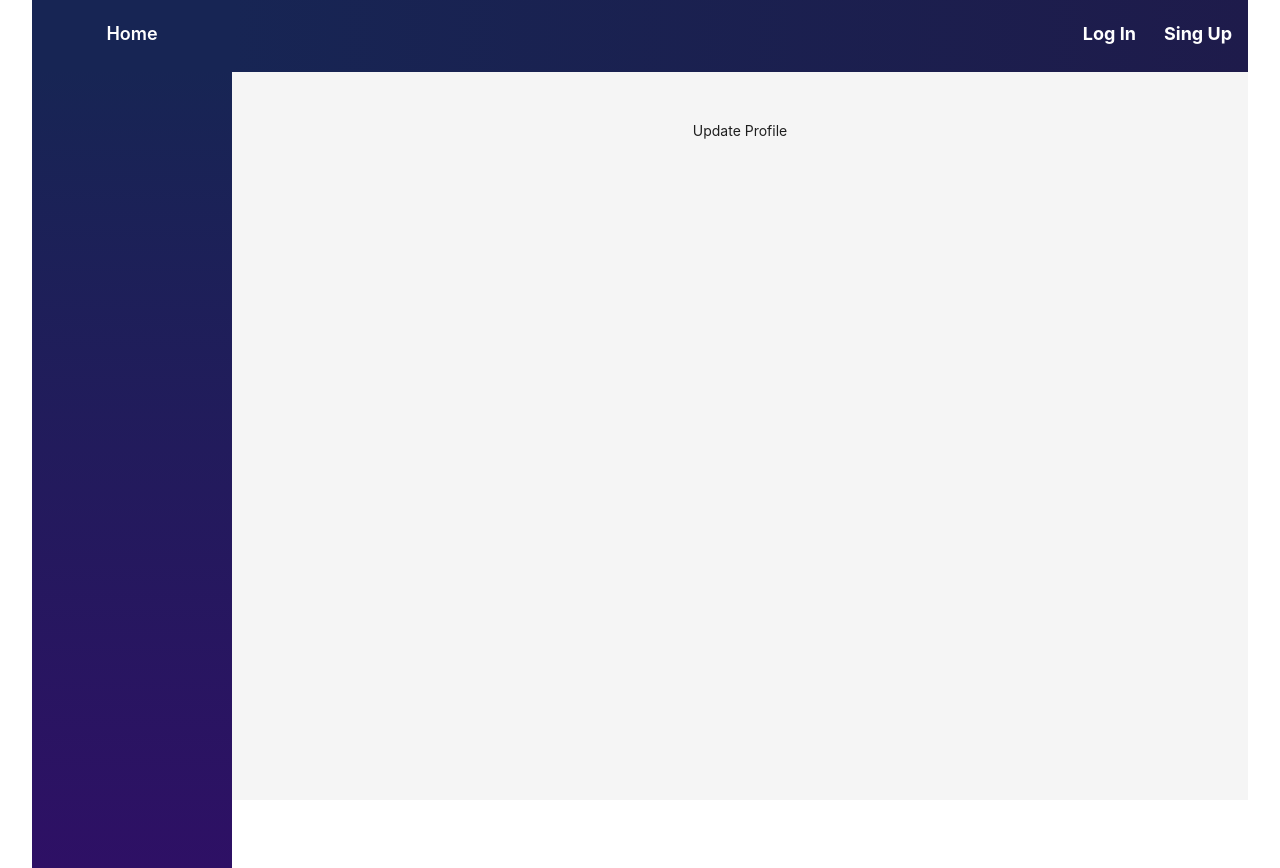
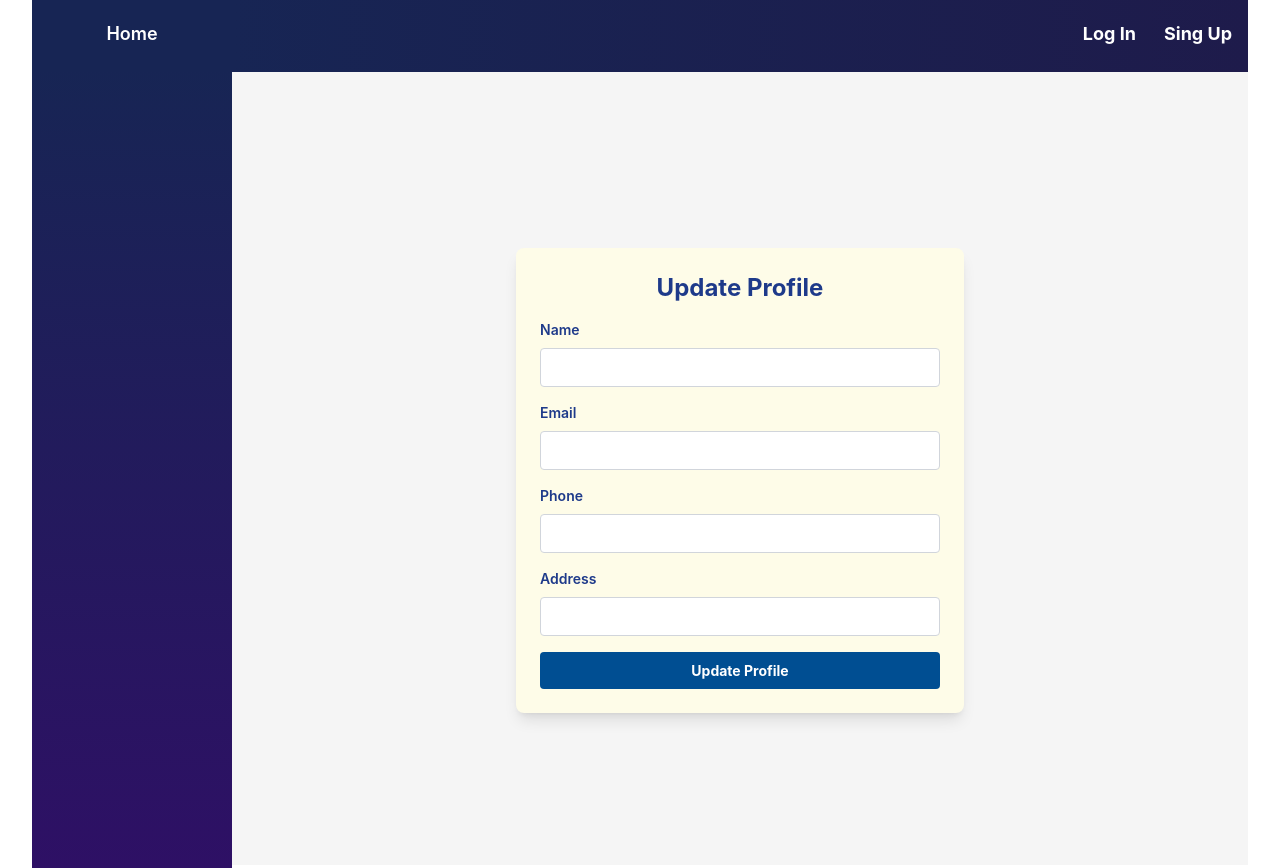
Before and after one commit to alimransahin/SwiftCar-frontend, a React (Vite) app: page /admin/update-profile in a window 1280 px wide. Built offline with nearby package versions, Linux system fonts and the light colour scheme; no server answers.

Commit message:
update user

```diff
--- a/src/pages/UpdateProfile.tsx
+++ b/src/pages/UpdateProfile.tsx
@@ -1,5 +1,109 @@
+import { useEffect, useContext } from "react";
+import { useForm, FieldValues } from "react-hook-form";
+import { toast } from "react-toastify";
+import { AuthContext } from "../utils/AuthContext";
+import {
+  useGetUserByEmailQuery,
+  useUpdateProfileMutation,
+} from "../redux/api/authApi";
+import { IUser } from "../utils/interface";
+
 const UpdateProfile = () => {
-  return <div>Update Profile</div>;
+  const { user } = useContext<any>(AuthContext); // Get user from AuthContext
+  const {
+    register,
+    handleSubmit,
+    setValue,
+    formState: { isSubmitting },
+  } = useForm<FieldValues>();
+
+  const [updateUserProfile] = useUpdateProfileMutation();
+  const { data: userData } = useGetUserByEmailQuery(user?.email) as {
+    data: IUser;
+  };
+
+  // Pre-fill form when userData is fetched
+  useEffect(() => {
+    if (userData) {
+      setValue("name", userData.name);
+      setValue("email", userData.email);
+      setValue("phone", userData.phone);
+      setValue("address", userData.address);
+    }
+  }, [userData, setValue]);
+
+  const onSubmit = async (data: FieldValues) => {
+    try {
+      await updateUserProfile(data).unwrap();
+
+      toast.success("Profile updated successfully!");
+    } catch (err: any) {
+      toast.error(err?.data?.message || "Error updating profile.");
+    }
+  };
+
+  return (
+    <div className=" text-blue-900 text-center flex items-center justify-center py-16">
+      <form
+        onSubmit={handleSubmit(onSubmit)}
+        className="bg-yellow-50 p-6 rounded-lg shadow-lg w-full max-w-md my-16 text-start"
+      >
+        <h2 className="text-2xl font-bold mb-4 text-center">Update Profile</h2>
+
+        {/* Name */}
+        <div className="mb-4">
+          <label className="block text-sm font-semibold mb-2">Name</label>
+          <input
+            type="text"
+            {...register("name")}
+            className="w-full p-2 border border-gray-300 rounded"
+            required
+          />
+        </div>
+
+        {/* Email (read-only) */}
+        <div className="mb-4">
+          <label className="block text-sm font-semibold mb-2">Email</label>
+          <input
+            type="email"
+            {...register("email")}
+            className="w-full p-2 border border-gray-300 rounded"
+            readOnly
+          />
+        </div>
+
+        {/* Phone */}
+        <div className="mb-4">
+          <label className="block text-sm font-semibold mb-2">Phone</label>
+          <input
+            type="text"
+            {...register("phone")}
+            className="w-full p-2 border border-gray-300 rounded"
+            required
+          />
+        </div>
+
+        {/* Address */}
+        <div className="mb-4">
+          <label className="block text-sm font-semibold mb-2">Address</label>
+          <input
+            type="text"
+            {...register("address")}
+            className="w-full p-2 border border-gray-300 rounded"
+          />
+        </div>
+
+        {/* Submit Button */}
+        <button
+          type="submit"
+          className="w-full bg-[#004e92] text-white font-bold py-2 px-4 rounded hover:bg-[#003b73]"
+          disabled={isSubmitting}
+        >
+          {isSubmitting ? "Updating..." : "Update Profile"}
+        </button>
+      </form>
+    </div>
+  );
 };
 
 export default UpdateProfile;
--- a/src/redux/api/authApi.ts
+++ b/src/redux/api/authApi.ts
@@ -20,7 +20,18 @@ const authApi = baseApi.injectEndpoints({
         body: userInfo,
       }),
     }),
+    // Update user
+    updateProfile: builder.mutation({
+      query: (userInfo: Partial<IUser>) => ({
+        url: "/auth/update-profile", // Replace with your actual API endpoint
+        method: "PUT",
+        body: userInfo,
+      }),
+    }),
 
+    getUserByEmail: builder.query({
+      query: (email: any) => `users/email/${email}`,
+    }),
     // Forgot password mutation
     forgotPassword: builder.mutation({
       query: (email: { email: string }) => ({
@@ -36,6 +47,8 @@ export const {
   useSignupMutation,
   useSigninMutation,
   useForgotPasswordMutation,
+  useUpdateProfileMutation,
+  useGetUserByEmailQuery,
 } = authApi;
 
 export default authApi;
```
